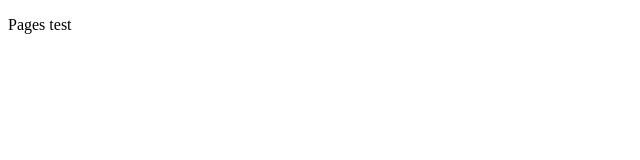
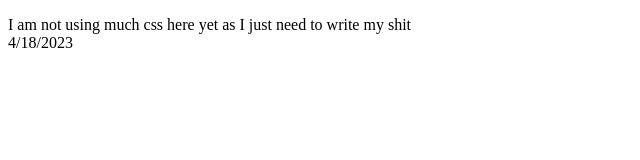
Before and after one commit to MastrCheef99/beefTestEnvironment, a plain HTML site: page index.html in a window 1280 px wide. Shown: the whole page, without its empty margins (0-640 px from the left). Drawn offline with Linux system fonts and the light colour scheme.

Commit message:
Update index.html

```diff
--- a/index.html
+++ b/index.html
@@ -4,6 +4,7 @@
 
          </head>
          <body>
-              <p>Pages test</p>
+              <p>I am not using much css here yet as I just need to write my shit <br>
+                  <a>4/18/2023</a></p>
          </body>
     </html>
```
